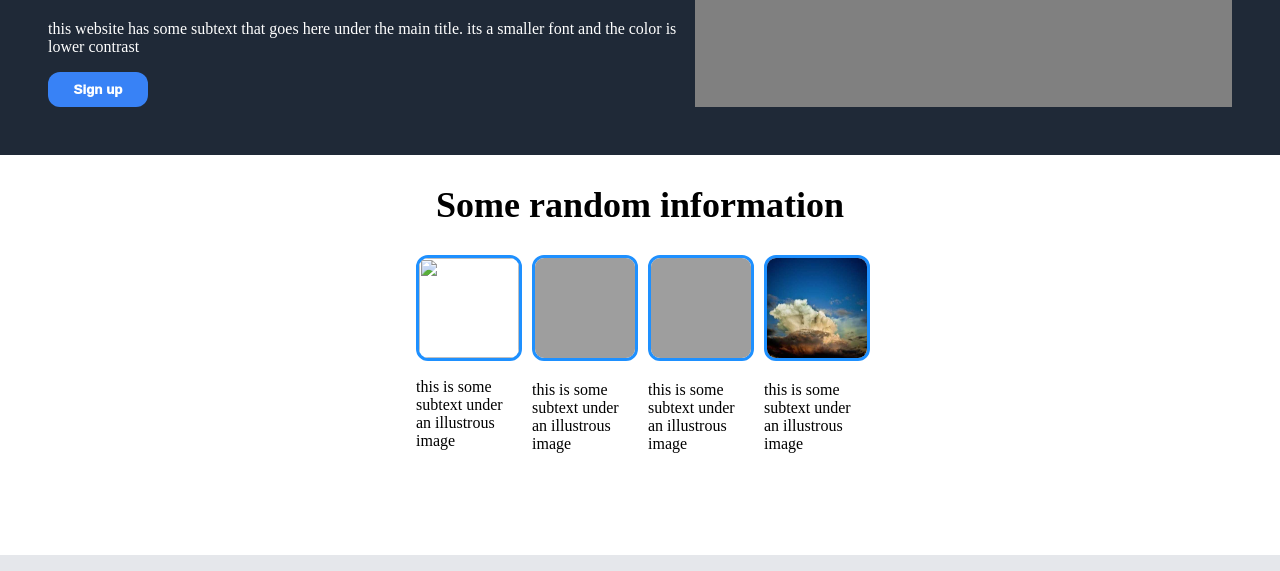
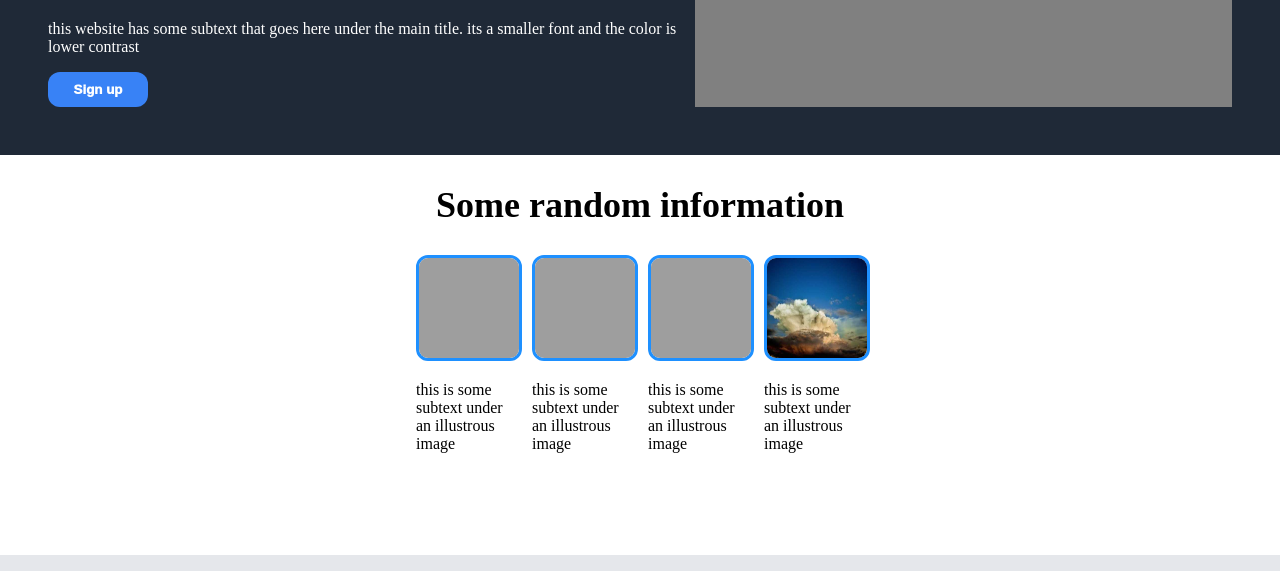
Before and after one commit to hans-aniket/landing-page, a plain HTML site: page index.html in a window 1280 px wide. Shown: the part 229-800 px from the top of the page. Drawn offline with Linux system fonts and the light colour scheme; the site is published under a folder, as on GitHub Pages, so addresses that start at the root find nothing.

Commit message:
Update index.html

```diff
--- a/index.html
+++ b/index.html
@@ -29,7 +29,7 @@
         <header class="secondheader">Some random information</header>
         <div class="imageholder">
             <div class="boxtext">
-                <img src="/images/beach.jpg" alt="">
+                <img src="images/beach.jpg" alt="">
                 <p>this is some subtext under an illustrous image</p>
             </div>
             <div class="boxtext">
```
